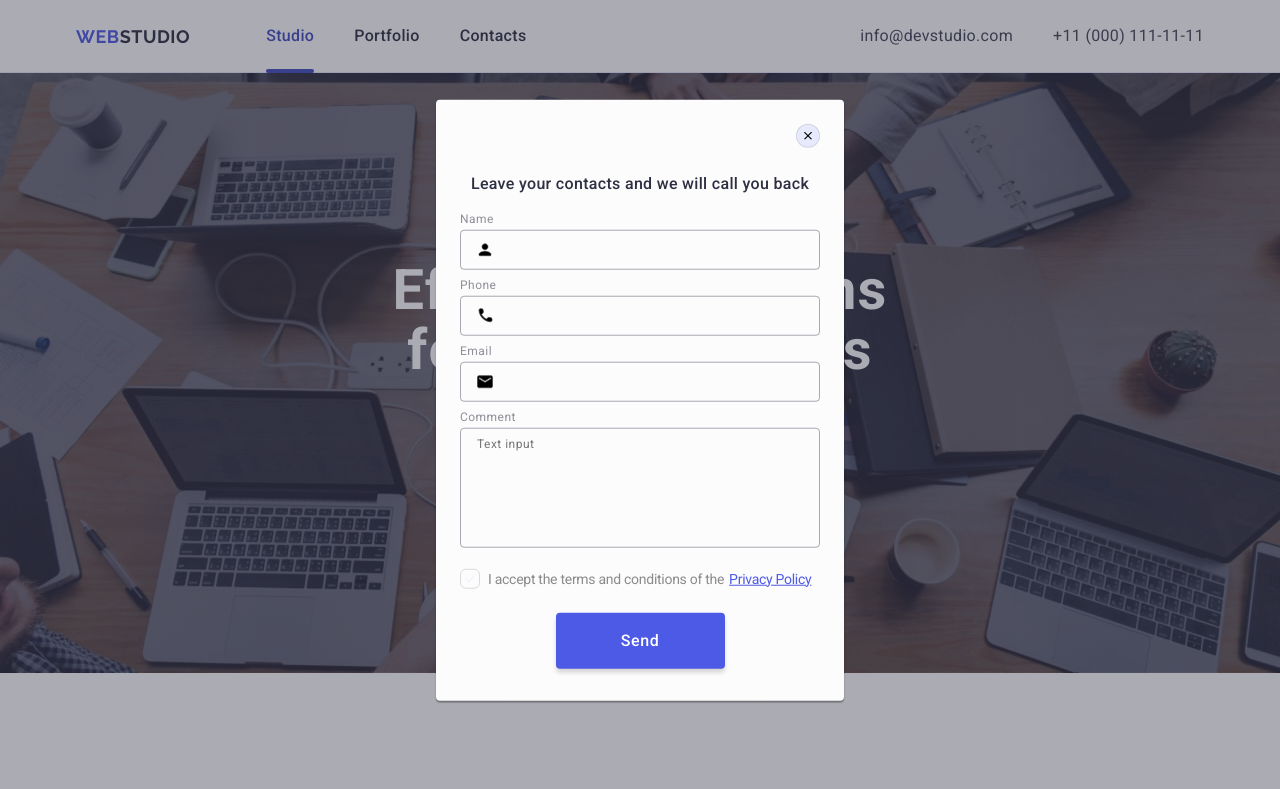
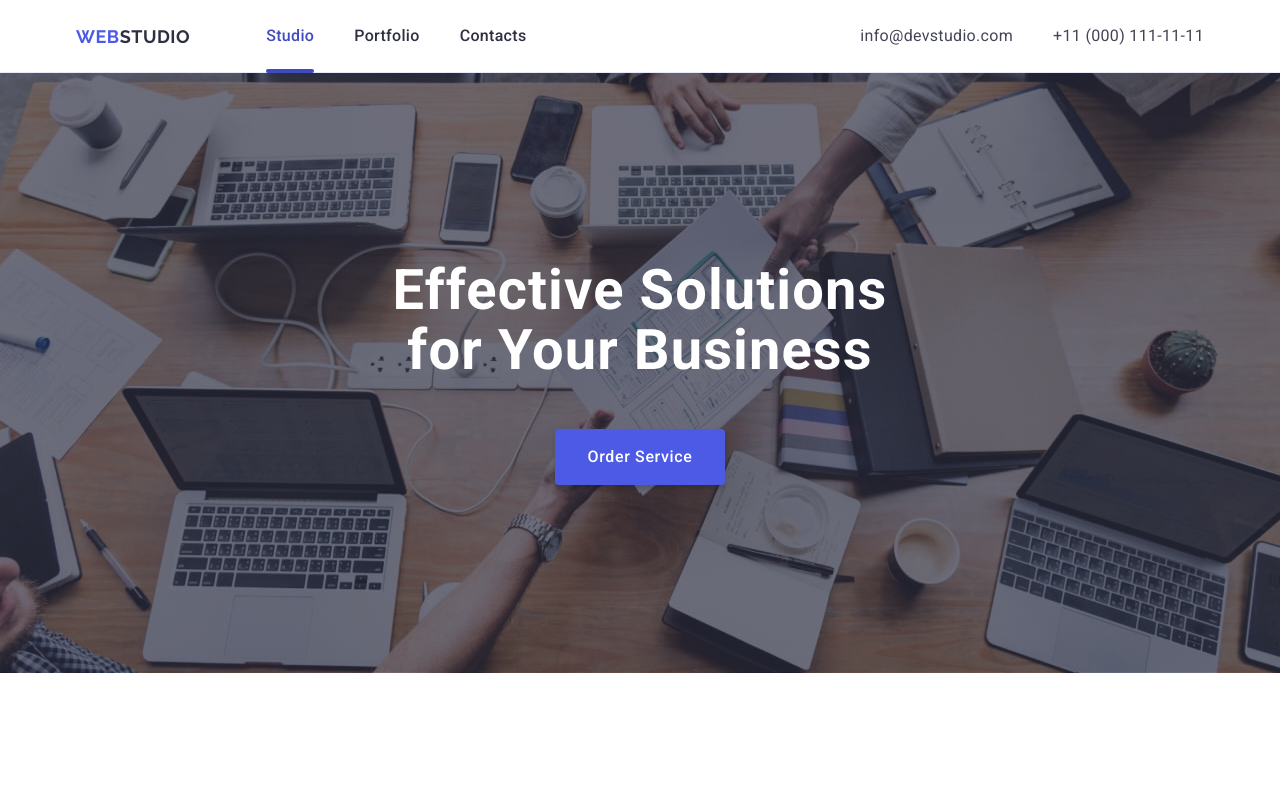
Before and after one commit to Anastasiia-Stefantsova/goit-markup-hw-05, a plain HTML site: page index.html in a window 1280 px wide. Shown: the top 789 px of the page. Drawn offline with nearby package versions, Linux system fonts and the light colour scheme.

Commit message:
Homework5

```diff
--- a/index.html
+++ b/index.html
@@ -466,18 +466,19 @@
                 placeholder="E-mail"
                 aria-label="footer-input"
               />
+            </label>
             <button type="submit" class="footer-form-btn">
               Subscribe
               <svg class="email-icon-footer" width="24" height="24">
                 <use href="./images/icons.svg#icon-Frame-3-1"></use>
               </svg>
             </button>
-            </label>
           </form>
         </div>
       </div>
     </footer>
-    <div class="backdrop is-open">
+    <!-- is-open -->
+    <div class="backdrop">
       <div class="modal">
         <button type="button" class="modal-close-btn">
           <svg class="modal-close-icon" width="8" height="8">
@@ -496,7 +497,7 @@
                 id="user-name"
               />
               <svg class="modal-icon" width="18" height="24">
-                <use href="./images/icons.svg#icon-person-black">
+                <use href="./images/icons.svg#icon-person-black"></use>
               </svg>
             </div>
           </div>
@@ -524,7 +525,7 @@
             </div>
           </div>
           <div class="modal-field-comment">
-            <label class="modal-label" for="user-comment ">Comment</label>
+            <label class="modal-label" for="user-comment">Comment</label>
             <div class="modal-input-wrap">
               <textarea
                 id="user-comment"
```
Lines whose indentation alone changed are shown as unchanged.
